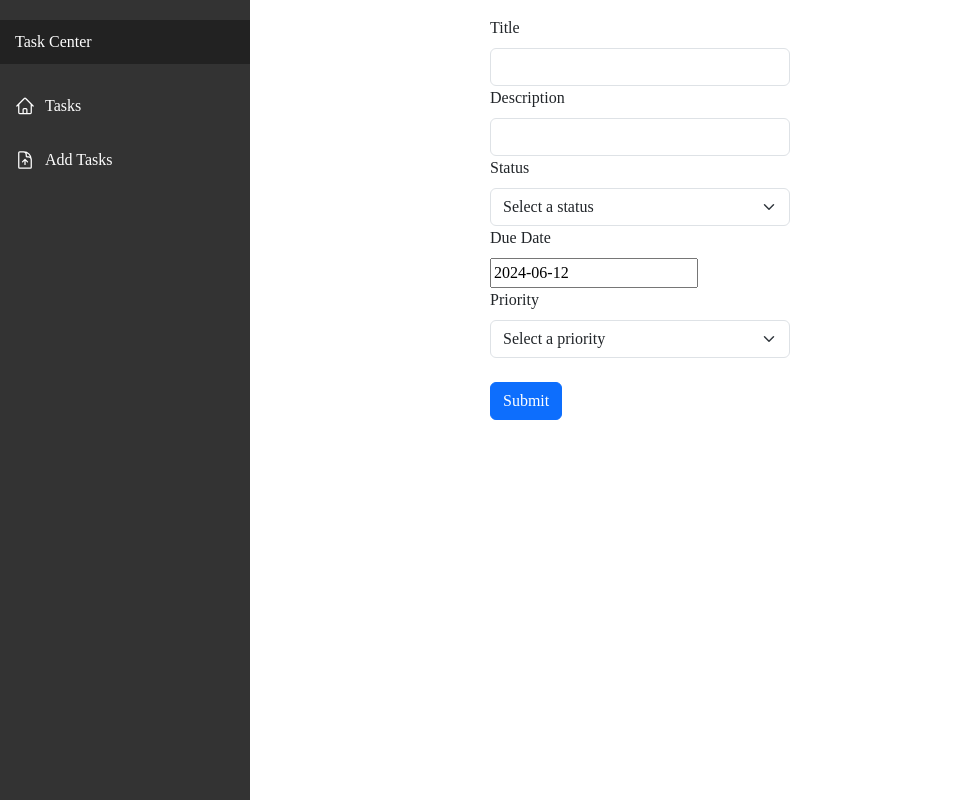
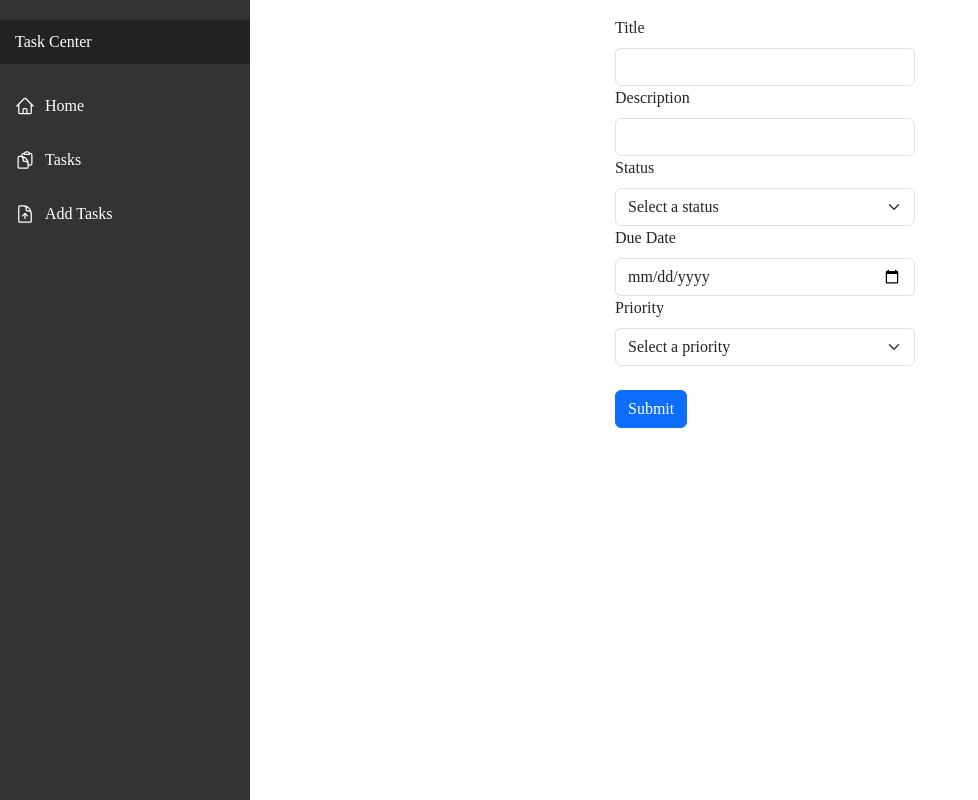
Before and after one commit to samhitask/task, a React (Create React App) app in the folder taskapp/: page /add-tasks in a window 1280 px wide. Shown: the whole page, without its empty margins (0-978 px from the left). Built offline with nearby package versions, Linux system fonts and the light colour scheme.

Commit message:
Fixed bug in date input when editing tasks

```diff
--- a/taskapp/src/App.js
+++ b/taskapp/src/App.js
@@ -6,6 +6,7 @@ import './global.css'
 import CreateTask from "./components/create-task.component";
 import Task from "./components/task.component";
 import TaskList from "./components/task-list.component";
+import Home from "./components/home.component";
 import Sidenav from "./layout/Sidenav";
 
 class App extends Component {
@@ -16,7 +17,7 @@ class App extends Component {
         <div className="main-content">
           <div className="container mt-3">
             <Routes>
-              <Route path="/" element={<TaskList/>} />
+              <Route path="/" element={<Home/>} />
               <Route path="/tasks" element={<TaskList/>} />
               <Route path="/add-tasks" element={<CreateTask/>} />
               <Route path="/task/:id" element={<Task/>} />
--- a/taskapp/src/components/create-task.component.js
+++ b/taskapp/src/components/create-task.component.js
@@ -1,8 +1,5 @@
 import React, { Component } from "react";
 import TaskDataService from "../task.service";
-import DatePicker from "react-datepicker";
-
-import "react-datepicker/dist/react-datepicker.css";
 import "../global.css"
 import { Button, Form }  from 'react-bootstrap';
 
@@ -18,6 +15,7 @@ export default class AddTask extends Component {
     this.onChangeDueDate = this.onChangeDueDate.bind(this);
     this.saveTask = this.saveTask.bind(this);
     this.newTask = this.newTask.bind(this);
+    this.formatDate = this.formatDate.bind(this);
 
     this.state = {
       id: null,
@@ -57,10 +55,18 @@ export default class AddTask extends Component {
     });
   }
 
-  onChangeDueDate = (date) => {
-    this.setState({
-      dueDate: date
-    });
+
+  formatDate = (dateString) => {
+    const date = new Date(dateString);
+    const year = date.getFullYear();
+    const month = ('0' + (date.getMonth() + 1)).slice(-2);
+    const day = ('0' + date.getDate()).slice(-2);
+    return `${year}-${month}-${day}`;
+  };
+
+  onChangeDueDate = (e) => {
+    const date = e.target.value;
+    this.setState({ dueDate: this.formatDate(date) });
   };
 
   saveTask() {
@@ -146,7 +152,7 @@ export default class AddTask extends Component {
               <Form.Label>Description</Form.Label>
               <Form.Control
                 type="text"
-                required
+
                 value={this.state.description}
                 onChange={this.onChangeDescription}
                 name="description"
@@ -167,12 +173,11 @@ export default class AddTask extends Component {
 
             <Form.Group controlId="dueDate">
               <Form.Label>Due Date</Form.Label>
-              <br />
-              <DatePicker
-                selected={this.state.dueDate}
-                onChange={this.onChangeDueDate}
-                dateFormat="yyyy-MM-dd"
-              />
+              <Form.Control
+                  type="date"
+                  value={this.dueDate}
+                  onChange={this.onChangeDueDate}
+                />
             </Form.Group>
 
             <Form.Group controlId="priority">
--- /dev/null
+++ b/taskapp/src/components/home.component.js
@@ -0,0 +1,92 @@
+import React, { Component } from "react";
+import TaskDataService from "../task.service";
+import "../global.css"
+
+
+
+export default class Home extends Component {
+
+    constructor(props) {
+        super(props);
+        this.state = {
+          tasks: [],
+          ipCount: 0,
+          doneCount: 0,
+          toDoCount: 0
+        };
+        this.retrieveTasks = this.retrieveTasks.bind(this);
+        this.calculateTaskCounts = this.calculateTaskCounts.bind(this);
+      }
+
+      componentDidMount() {
+        this.retrieveTasks();
+      }
+
+    retrieveTasks() {
+        TaskDataService.getAll()
+          .then(response => {
+            const tasks = response.data;
+            this.setState({ tasks }, () => {
+              this.calculateTaskCounts();
+            });
+          })
+          .catch(error => {
+            console.error('Error fetching tasks: ', error);
+          });
+      }
+
+      refreshList() {
+        this.retrieveTasks();
+        this.setState({
+          currentTask: null,
+          currentIndex: -1
+        });
+      }
+
+      calculateTaskCounts() {
+        const { tasks } = this.state;
+        let ipCount = 0;
+        let doneCount = 0;
+        let toDoCount = 0;
+
+        tasks.forEach(task => {
+          switch (task.status) {
+            case 'IN PROGRESS':
+              ipCount++;
+              break;
+            case 'DONE':
+              doneCount++;
+              break;
+            default:
+                toDoCount++;
+              break;
+          }
+        });
+    this.setState({ ipCount, doneCount, toDoCount });
+    }
+
+
+    render() {
+        const { ipCount, doneCount, toDoCount } = this.state;
+        return (
+            <div className="home">
+              <h1>Task Dashboard</h1>
+              <br/>
+              <div className="status-counts">
+                <div className="status-count">
+                  <h2>To Do: </h2>
+                  <h5>{toDoCount}</h5>
+                </div>
+                <div className="status-count">
+                  <h2>In Progress: </h2>
+                  <h5>{ipCount}</h5>
+                </div>
+                <div className="status-count">
+                  <h2>Done: </h2>
+                  <h5>{doneCount}</h5>
+                </div>
+              </div>
+              </div>
+          );
+        }
+      }
--- a/taskapp/src/components/task.component.js
+++ b/taskapp/src/components/task.component.js
@@ -17,6 +17,7 @@ class Task extends Component {
     this.updatePublished = this.updatePublished.bind(this);
     this.updateTask = this.updateTask.bind(this);
     this.deleteTask = this.deleteTask.bind(this);
+    this.formatDate = this.formatDate.bind(this);
 
     this.state = {
       currentTask: {
@@ -81,11 +82,20 @@ class Task extends Component {
     }));
   }
 
-  onChangeDueDate = (date) => {
+  formatDate = (dateString) => {
+    const date = new Date(dateString);
+    const year = date.getFullYear();
+    const month = ('0' + (date.getMonth() + 1)).slice(-2);
+    const day = ('0' + date.getDate()).slice(-2);
+    return `${year}-${month}-${day}`;
+  };
+
+  onChangeDueDate = (e) => {
+    const date = e.target.value;
     this.setState(prevState => ({
       currentTask: {
         ...prevState.currentTask,
-        dueDate: date
+        dueDate: this.formatDate(date)
       }
     }));
   }
@@ -206,12 +216,12 @@ class Task extends Component {
 
             <Form.Group controlId="dueDate">
               <Form.Label>Due Date</Form.Label>
-              <br />
-              <DatePicker
-                selected={currentTask.dueDate}
-                onChange={this.onChangeDueDate}
-                dateFormat="yyyy-MM-dd"
-              />
+              <Form.Control
+                  type="date"
+                  value={currentTask.dueDate}
+                  onChange={this.onChangeDueDate}
+
+                />
             </Form.Group>
 
             <Form.Group controlId="priority">
--- a/taskapp/src/global.css
+++ b/taskapp/src/global.css
@@ -10,7 +10,9 @@
 .side-nav {
   width: 16rem;
   background-color: #f3f4f6;
+  padding-right: 60px;
 }
+
 
 .main-content {
   flex-grow: 1;
@@ -24,6 +26,9 @@
 
 body {
   font-family: 'Spectral';
+  margin: 0;
+  padding: 0;
+  height: 100%;
 }
 
 .App {
@@ -49,3 +54,13 @@ body {
   max-width: 300px;
   margin: auto;
 }
+
+.wrapper {
+  display: flex;
+  height: 100%;
+}
+
+.content {
+  flex: 1;
+  padding: 30px;
+}
--- a/taskapp/src/layout/Sidenav.css
+++ b/taskapp/src/layout/Sidenav.css
@@ -3,11 +3,10 @@
 .sidebar {
     height: 100%;
     width: 250px;
-    position: fixed;
+    float: left;
     top: 0;
     left: 0;
     background-color: #333;
-    overflow-x: hidden;
     padding-top: 20px;
   }
 
--- a/taskapp/src/layout/Sidenav.jsx
+++ b/taskapp/src/layout/Sidenav.jsx
@@ -1,7 +1,7 @@
 
 import React from 'react';
 import { Link } from 'react-router-dom';
-import { DocumentArrowUpIcon, HomeIcon } from '@heroicons/react/24/outline';
+import { DocumentArrowUpIcon, HomeIcon, ClipboardDocumentIcon } from '@heroicons/react/24/outline';
 import './Sidenav.css';
 
 const Sidenav = () => {
@@ -11,9 +11,15 @@ const Sidenav = () => {
           Task Center
       </div>
       <ul className="sidebar-menu">
+      <li className="sidebar-item">
+          <Link to="/" className="sidebar-link">
+            <HomeIcon className="sidebar-icon" />
+            <span className="sidebar-text">Home</span>
+          </Link>
+        </li>
         <li className="sidebar-item">
           <Link to="/tasks" className="sidebar-link">
-            <HomeIcon className="sidebar-icon" />
+            <ClipboardDocumentIcon className="sidebar-icon" />
             <span className="sidebar-text">Tasks</span>
           </Link>
         </li>
```
